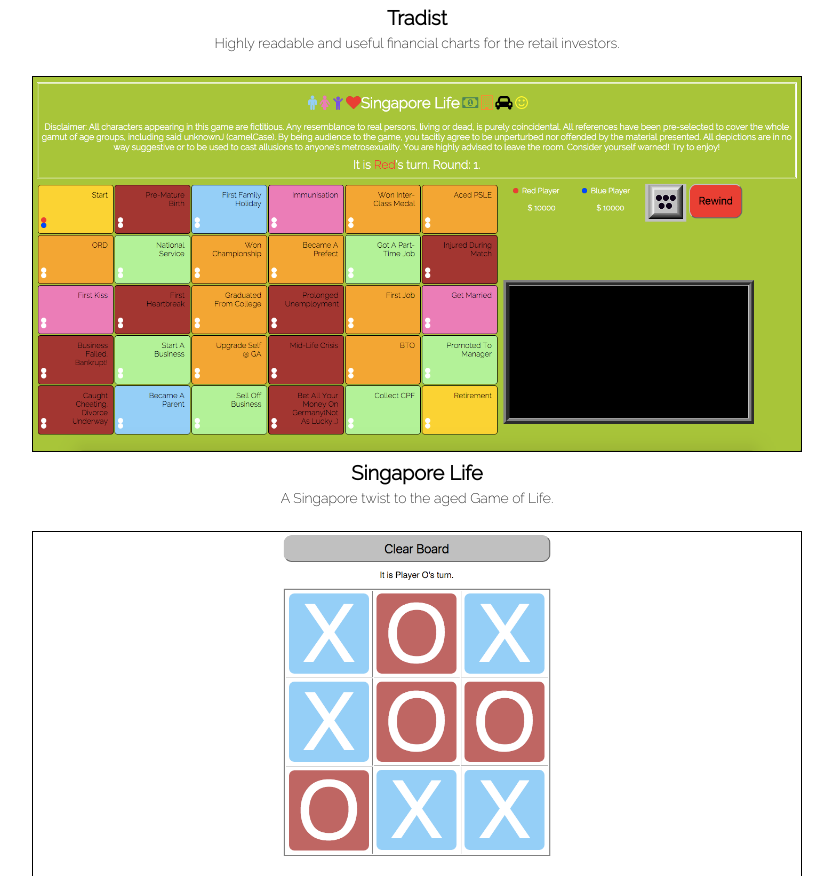
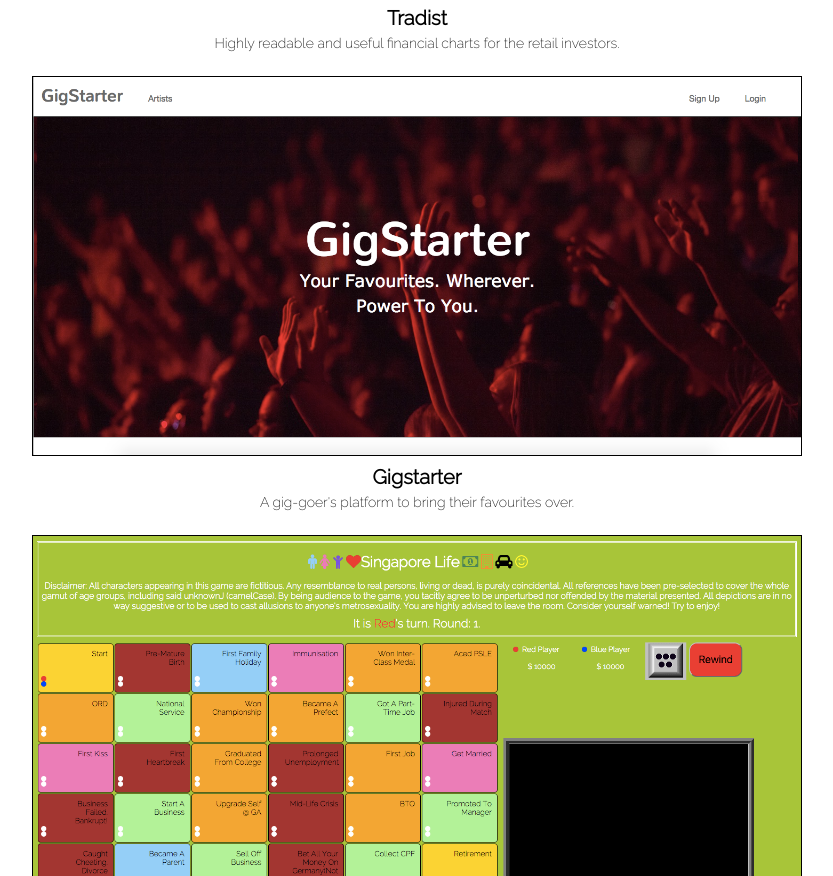
Before and after one commit to hakimishere/hakimishere.github.io, a plain HTML site: page index.html in a window 1280 px wide. Shown: the part 1499-2375 px from the top of the page, without its empty margins (223-1056 px from the left). Drawn offline with nearby package versions, Linux system fonts and the light colour scheme.

Commit message:
Adds gigstarter to Projects

```diff
--- a/index.html
+++ b/index.html
@@ -29,6 +29,11 @@
 				<a class="proj-links" name="Tradist" href="https://tradist-latest.herokuapp.com/home" target="_blank"><img class="proj-img" src="images/tradist.png"></a>
 				<h6 class="proj-title"><strong>Tradist</strong></h6>
 				<aside class="proj-caption">Highly readable and useful financial charts for the retail investors.</aside>
+			</div>
+			<div>
+				<a class="proj-links" name="Gigstarter" href="https://sleepy-mountain-77274.herokuapp.com" target="_blank"><img class="proj-img" src="images/gigstarter.png"></a>
+				<h6 class="proj-title"><strong>Gigstarter</strong></h6>
+				<aside class="proj-caption">A gig-goer's platform to bring their favourites over.</aside>
 			</div>
 			<div>
 				<a class="proj-links" name="Singapore Life" href="http://hakimishere.github.io/singapore-life" target="_blank"><img class="proj-img" src="images/singapore-life.png"></a>
```
Also changed, not shown: images/gigstarter.png (added).
